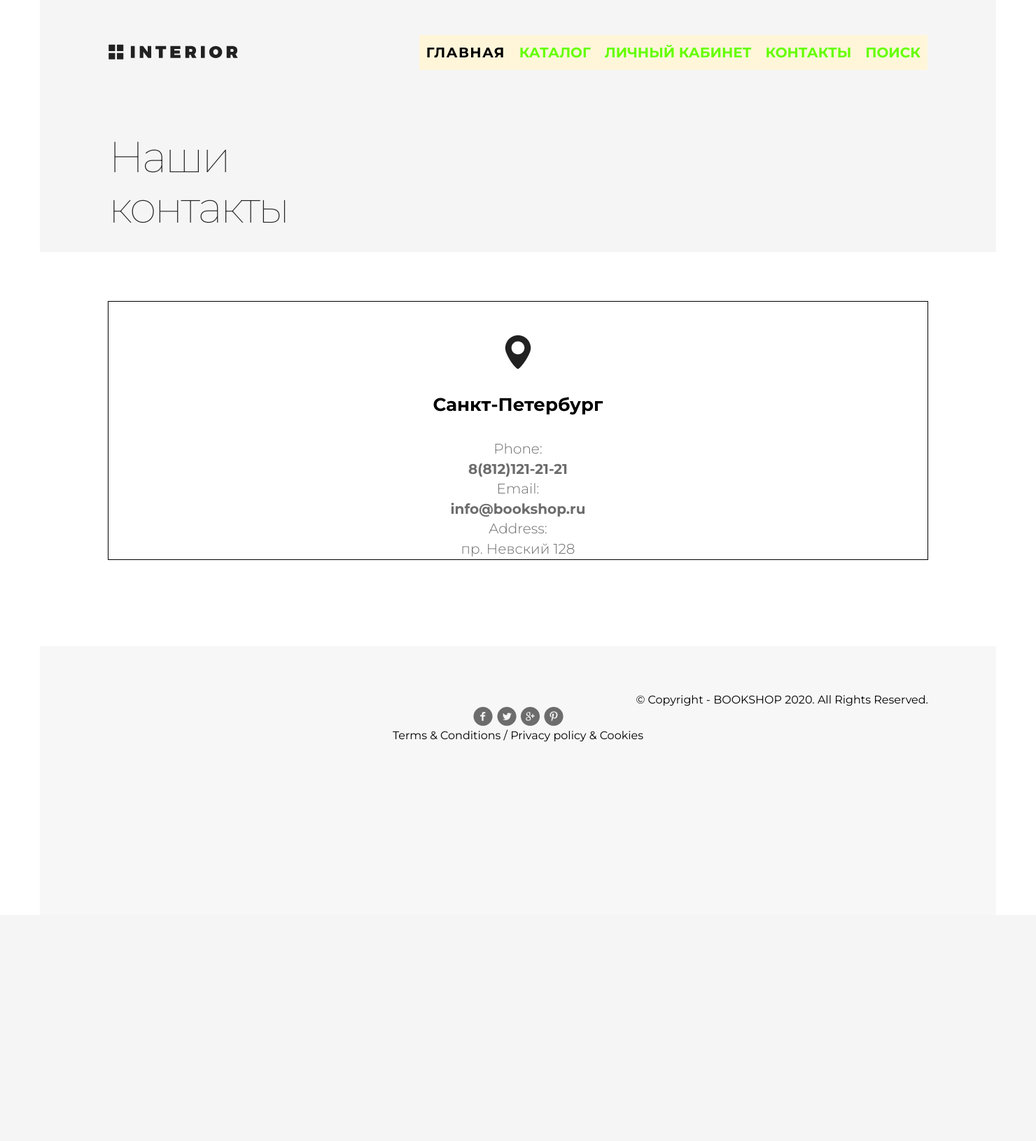
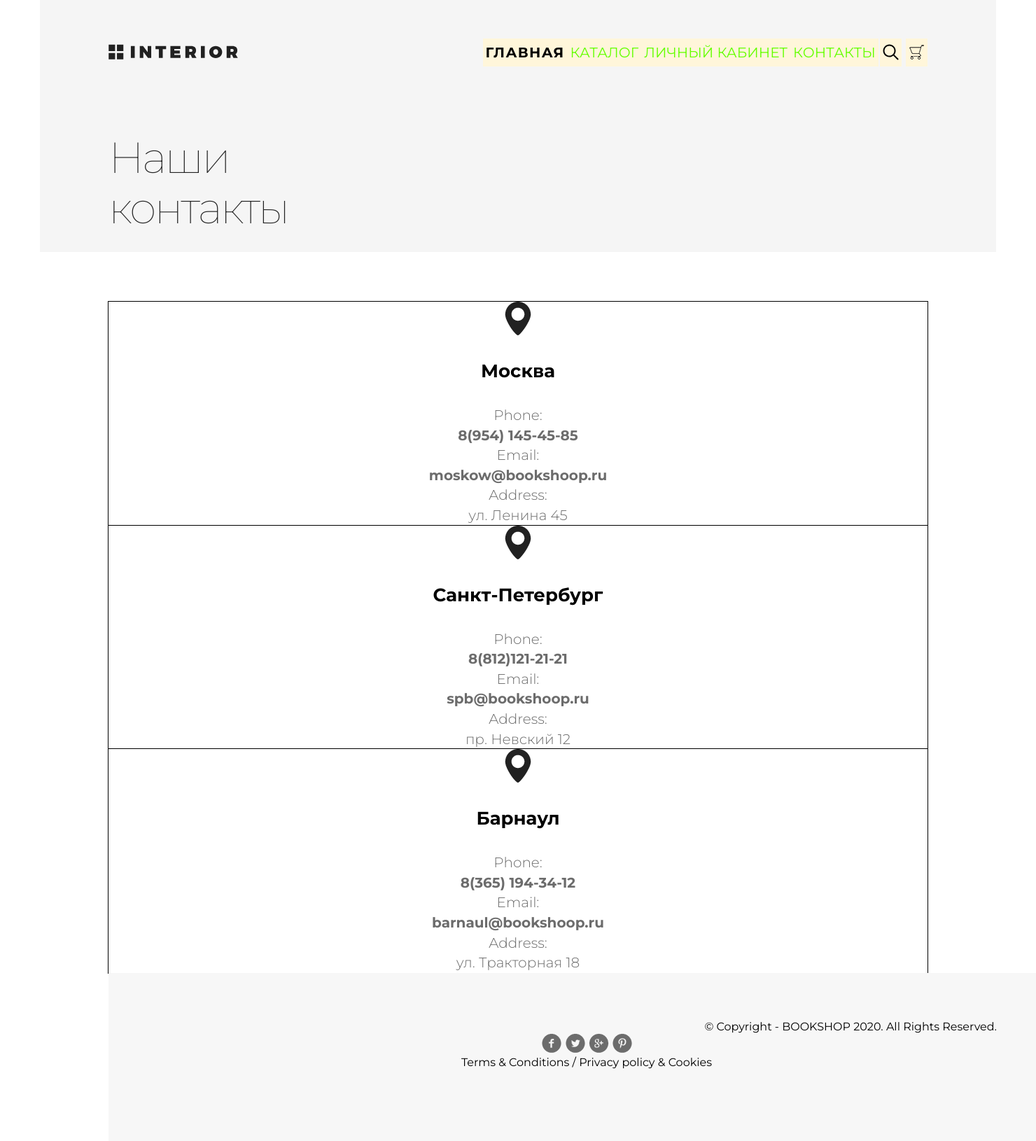
Before and after one commit to vash050/dj_start, a Django app: page /contact/ in a window 1480 px wide; the page is wider, and only the part inside the window is pictured. Shown: the top 1630 px of that part at 70% size. Before the commit the page ends 1060 px from the top of that part, so only its background shows below. Run offline with Django 3.2, Linux system fonts and the light colour scheme.

Commit message:
- add base - templates - static - menu - contact

```diff
--- a/my_work/geekshop/mainapp/templates/mainapp/base.html
+++ b/my_work/geekshop/mainapp/templates/mainapp/base.html
@@ -6,8 +6,12 @@
 <head>
     <meta charset="UTF-8">
     <title>{{ page_title|default:'bookshop'|title }}</title>
+    {% block css %}
         <link href="https://fonts.googleapis.com/css?family=Montserrat:100,300,400,700" rel="stylesheet">
         <link rel="stylesheet" href="{% static 'css/style.css' %}">
+    {% endblock %}
+    {% block js %}
+    {% endblock %}
 
 </head>
 
--- a/my_work/geekshop/mainapp/templates/mainapp/contact.html
+++ b/my_work/geekshop/mainapp/templates/mainapp/contact.html
@@ -8,18 +8,25 @@
 
 </div>
 <div class="row main-contact" id="contact-1">
+    {% if locations %}
+    {% for item in locations %}
     <div class="col-4 col-contact">
         <div class="icomoon"><img src="{% static 'img/icomoon.png' %}" alt="icomoon"></div>
-        <div class="icomoon-h3">Санкт-Петербург</div>
+        <div class="icomoon-h3">{{ item.city }}</div>
         <div class="icomoon-p">Phone: <br>
-            <span class="b-contact"> 8(812)121-21-21</span> <br>
+            <span class="b-contact">{{ item.phone }}</span> <br>
             Email: <br>
-            <span class="b-contact"> info@bookshop.ru </span><br>
-            Address: <br>
-            пр. Невский 128
+            <span class="b-contact">{{ item.mail }}</span><br>
+            Address: <br>{{ item.address }}
         </div>
+        {% endfor %}
+
     </div>
+    {% else %}
+        <h3>Данные загружаються</h3>
+    {% endif %}
 
 </div>
 
+
 {% endblock %}
--- a/my_work/geekshop/mainapp/templates/mainapp/includes/inc__main_menu.html
+++ b/my_work/geekshop/mainapp/templates/mainapp/includes/inc__main_menu.html
@@ -8,7 +8,8 @@
         <li class="menu-list"><a href="#" class="menu-link">ЛИЧНЫЙ КАБИНЕТ</a></li>
         <li class="menu-list"><a href="{% url 'contact' %}" class="menu-link">КОНТАКТЫ</a></li>
         <li class="menu-list">
-            <a href="#" class="menu-link menu-search">поиск</a>
+            <a href="#" class="menu-search"><img src="{% static 'img/search.svg' %}" alt="logo"></a>
+            <a href="#" class="menu-search"><img src="{% static 'img/basket.png' %}" alt="logo"></a>
         </li>
     </ul>
 </div>
--- a/my_work/geekshop/mainapp/views.py
+++ b/my_work/geekshop/mainapp/views.py
@@ -16,7 +16,29 @@
 
 
 def contact(request):
+    locations = [
+        {
+            'city': 'Москва',
+            'phone': '8(954) 145-45-85',
+            'mail': 'moskow@bookshoop.ru',
+            'address': 'ул. Ленина 45',
+        },
+        {
+            'city': 'Санкт-Петербург',
+            'phone': '8(812)121-21-21',
+            'mail': 'spb@bookshoop.ru',
+            'address': 'пр. Невский 12',
+        },
+        {
+            'city': 'Барнаул',
+            'phone': '8(365) 194-34-12',
+            'mail': 'barnaul@bookshoop.ru',
+            'address': 'ул. Тракторная 18',
+        },
+
+    ]
     context = {
         'page_title': 'контакты',
+        'locations': locations,
     }
     return render(request, 'mainapp/contact.html', context=context)
--- a/my_work/geekshop/static/css/style.css
+++ b/my_work/geekshop/static/css/style.css
@@ -46,13 +46,11 @@
 
 .main-contact {
     margin: 71px 98px 122px 98px;
-    height: 370px;
 }
 
 .col-contact {
     text-align: center;
     outline: 1px solid;
-    padding-top: 48px;
 }
 
 .icomoon {
@@ -143,9 +141,9 @@
     background-color:#FFF6DA;
     color:#64FF00;
     font-size: 20px;
-    font-weight: 600;
+    font-weight: 400;
     text-transform: uppercase;
-    padding: 13px 10px;
+    padding: 8px 4px;
 }
 
 .menu-link-active {
@@ -167,8 +165,16 @@
     border-bottom: 3px solid #FF0000;
 }
 
+.menu-search:hover {
+    color: #FF0000;
+    border-bottom: 3px solid #FF0000;
+    text-decoration: none;
+}
+
 .menu-search {
-    background-color: #none;
+    background-color:#FFF6DA;
+    padding:16px 4px 5px 4px;
+    margin-left: 2px
 }
 
 .slider-text {
```
Also changed, not shown: my_work/geekshop/static/img/basket.png (added). Lines whose indentation alone changed are shown as unchanged.
